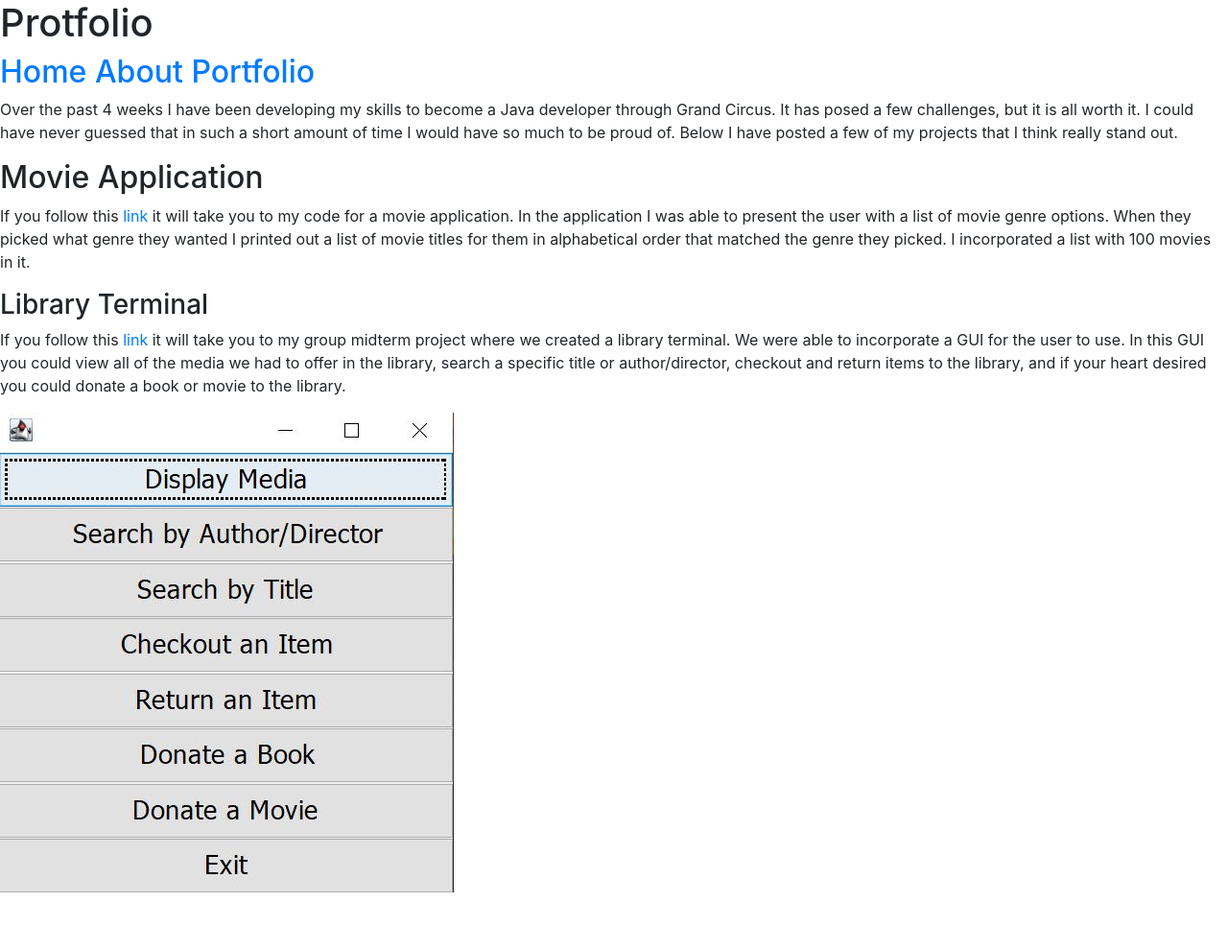
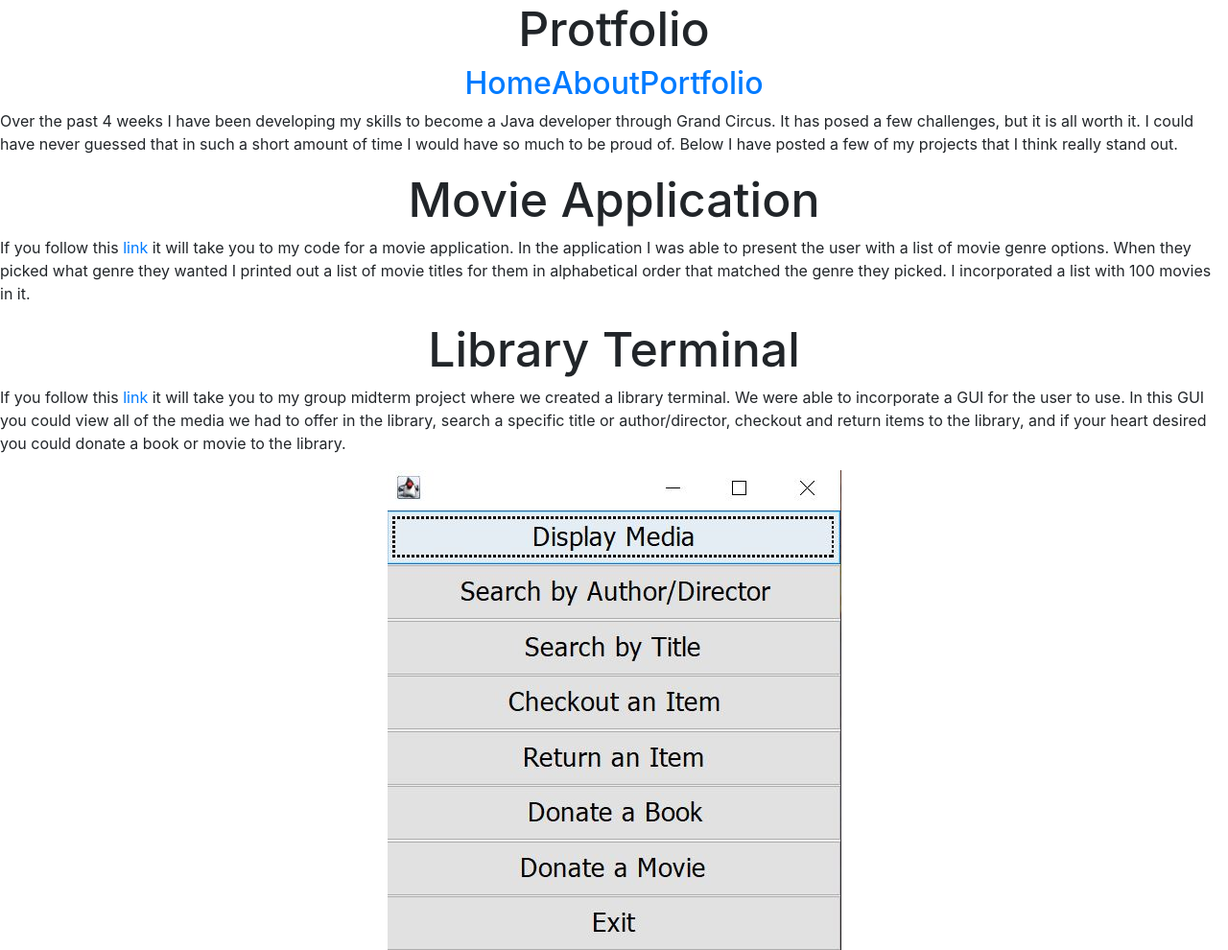
Before and after one commit to msdottee/PersonalWebsite, a plain HTML site: page WebContent/portfolio.html in a window 1280 px wide. Shown: the whole page at 96% size. Before the commit the page ends 930 px from the top, so only its background shows below. Drawn offline with nearby package versions, Linux system fonts and the light colour scheme.

Commit message:
centered headers and tables

```diff
--- a/WebContent/portfolio.html
+++ b/WebContent/portfolio.html
@@ -9,21 +9,22 @@
 	href="https://stackpath.bootstrapcdn.com/bootstrap/4.5.0/css/bootstrap.min.css"
 	integrity="sha384-9aIt2nRpC12Uk9gS9baDl411NQApFmC26EwAOH8WgZl5MYYxFfc+NcPb1dKGj7Sk"
 	crossorigin="anonymous">
+<link href="portstyle.css" rel="stylesheet">
 </head>
 <body>
-	<h1>Protfolio</h1>
-	<h2>
-		<a href="index.html"> Home </a><a href="about.html"> About </a><a
-			href="portfolio.html"> Portfolio </a>
-	</h2>
 	<div>
+		<h1>Protfolio</h1>
+		<h2>
+			<a href="index.html"> Home </a><a href="about.html"> About </a><a
+				href="portfolio.html"> Portfolio </a>
+		</h2>
 		<p>Over the past 4 weeks I have been developing my skills to
 			become a Java developer through Grand Circus. It has posed a few
 			challenges, but it is all worth it. I could have never guessed that
 			in such a short amount of time I would have so much to be proud of.
 			Below I have posted a few of my projects that I think really stand
 			out.</p>
-		<h2>Movie Application</h2>
+		<h3>Movie Application</h3>
 		<p>
 			If you follow this <a
 				href="https://github.com/msdottee/Lab11/tree/master/src/lab11">link</a>
@@ -33,7 +34,7 @@
 			of movie titles for them in alphabetical order that matched the genre
 			they picked. I incorporated a list with 100 movies in it.
 		</p>
-		<h3>Library Terminal</h3>
+		<h4>Library Terminal</h4>
 		<p>
 			If you follow this <a href="https://github.com/NickyB37/MIdterm">link</a>
 			it will take you to my group midterm project where we created a
@@ -43,7 +44,7 @@
 			return items to the library, and if your heart desired you could
 			donate a book or movie to the library.
 		</p>
-		<img src="LibraryTerminal.jpg">
+		<img src="LibraryTerminal.jpg" class="center">
 	</div>
 	<script src="https://code.jquery.com/jquery-3.5.1.slim.min.js"
 		integrity="sha384-DfXdz2htPH0lsSSs5nCTpuj/zy4C+OGpamoFVy38MVBnE+IbbVYUew+OrCXaRkfj"
--- /dev/null
+++ b/WebContent/portstyle.css
@@ -0,0 +1,18 @@
+.center {
+	display: block;
+	margin-left: auto;
+	margin-right: auto;
+}
+
+div h1, h3, h4 {
+	font-size: 50px;
+	display: flex;
+	justify-content: center;
+	align-items: center;
+}
+
+div h2 {
+	display: flex;
+	justify-content: center;
+	align-items: center;
+}
--- /dev/null
+++ b/WebContent/style.css
@@ -0,0 +1,23 @@
+div h1, h3, h4 {
+	font-size: 50px;
+	display: flex;
+	justify-content: center;
+	align-items: center;
+}
+
+div h2 {
+	display: flex;
+	justify-content: center;
+	align-items: center;
+}
+
+ul {
+	margin: 0;
+	padding: 0;
+	text-align: center;
+	list-style: none;
+}
+
+ul  li {
+	padding: 2px 5px;
+}
```
Also changed, not shown: WebContent/about.html (+6 -5 lines), WebContent/index.html (+4 -3 lines).
